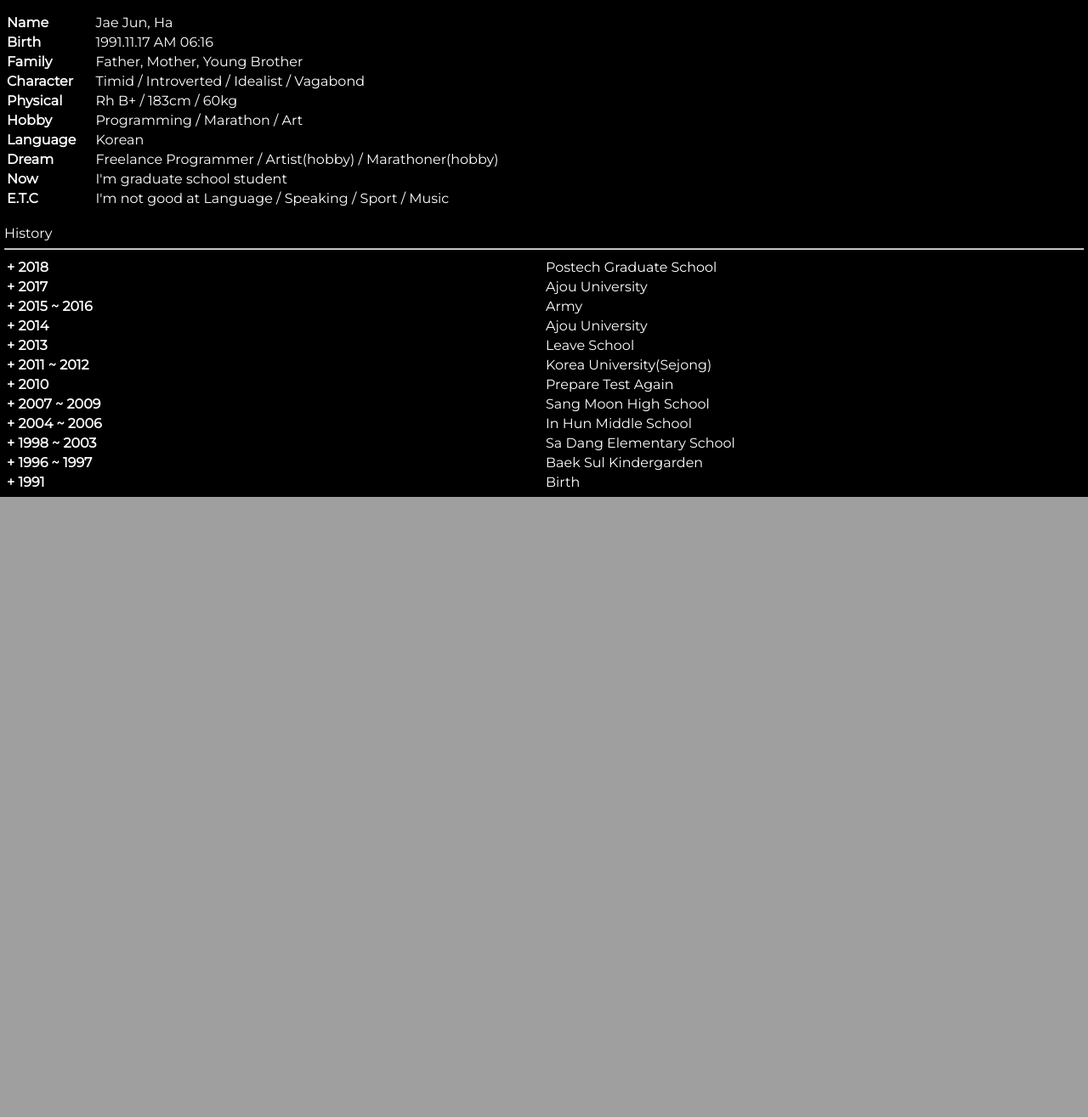
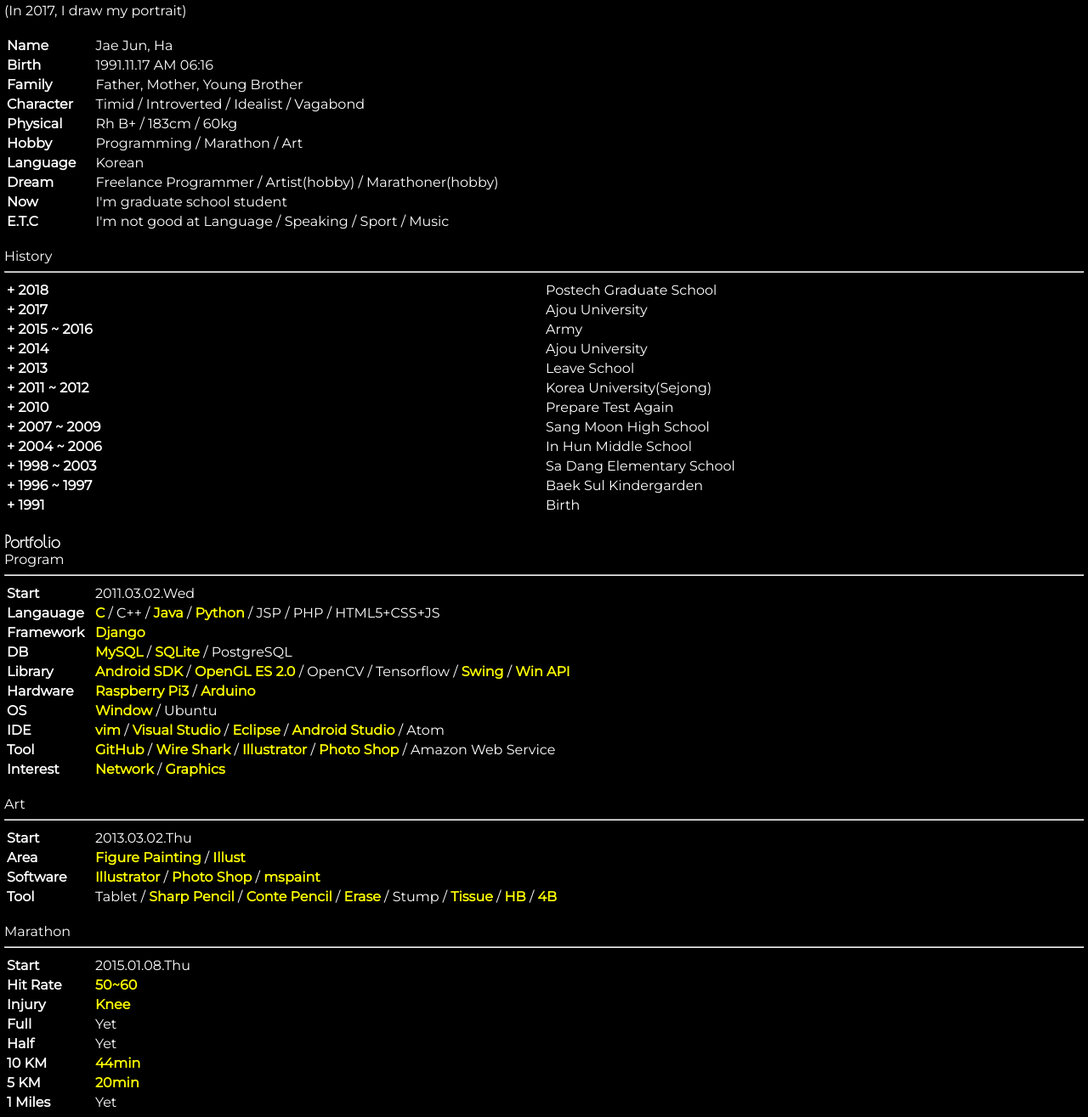
Before and after one commit to jaejunha/PersonalPage_v_1, a Django app: page /mobile in a window 1280 px wide. Shown: the part 3312-4627 px from the top of the page at 85% size. Before the commit the page ends 3897 px from the top, so only its background shows below. Run offline with Django 3.2, Linux system fonts and the light colour scheme; data comes from the database, SQL or seed files in the repository; some libraries are stand-ins or nearby versions.

Commit message:
add portfolio experience content

```diff
--- a/template/index.html
+++ b/template/index.html
@@ -56,7 +56,7 @@
 			<div class="bar">
 				<a href="javascript:switch_menu('home');">Home</a>
 				<a href="javascript:switch_menu('about');">About Me</a>
-				<a href="javascript:switch_menu('portfolio');">Portfolio</a>
+				<a href="javascript:switch_menu('portfolio');home--;">Portfolio</a>
 				<a href="javascript:switch_menu('local');">Local</a>
 				<a href="personal/personal.html">Memo</a>
 			</div>
--- a/template/mobile/index.html
+++ b/template/mobile/index.html
@@ -21,6 +21,7 @@
 	}
 	.introduce{
 		font-family: 'Poiret One', cursive;
+		font-size:13pt;
 	}
 	.title{
 		font-family: 'Poiret One', cursive;
@@ -39,6 +40,7 @@
 		text-align:center;
 		vertical-align:middle;
 		font-family: 'Poiret One', cursive;
+		font-weight:bold;
 	}
 	header img{
 		position: absolute;
@@ -104,6 +106,11 @@
                 font-weight:bold;
         }
 	.me table td{
+		vertical-align:top;
+	}
+	.portfolio table td:nth-of-type(1){
+		font-weight:bold;
+		width:100px;
 		vertical-align:top;
 	}
 </style>
@@ -253,6 +260,112 @@
 		</tr>
 	{%endfor%}
 	</table>
+	<br>
+	</div>
+	<div class ="portfolio">
+		<span class="title">Portfolio</span><br>
+		Program<br>
+		<hr>
+		<table>
+			<tr>
+				<td>Start</td>
+				<td>2011.03.02.Wed</td>
+			</tr>
+			<tr>
+				<td>Langauage</td>
+				<td><font>C</font> / C++ / <font>Java</font> / <font>Python</font> / JSP / PHP / HTML5+CSS+JS</td>
+			</tr>
+			<tr>
+				<td>Framework</td>
+				<td><font>Django</font></td>
+			</tr>
+			<tr>
+				<td>DB</td>
+				<td><font>MySQL</font> / <font>SQLite</font> / PostgreSQL</td>
+			</tr>
+			<tr>
+				<td>Library</td>
+				<td><font>Android SDK</font> / <font>OpenGL ES 2.0</font> / OpenCV / Tensorflow / <font>Swing</font> / <font>Win API</font></td>
+			</tr>
+			<tr>
+				<td>Hardware</td>
+				<td><font>Raspberry Pi3</font> / <font>Arduino</font></td>
+			</tr>
+			<tr>
+				<td>OS</td>
+				<td><font>Window</font> / Ubuntu</td>
+			</tr>
+			<tr>
+				<td>IDE</td>
+				<td><font>vim</font> / <font>Visual Studio</font> / <font>Eclipse</font> / <font>Android Studio</font> / Atom</td>
+			</tr>
+			<tr>
+				<td>Tool</td>
+				<td><font>GitHub</font> / <font>Wire Shark</font> / <font>Illustrator</font> / <font>Photo Shop</font> / Amazon Web Service</td>
+			</tr>
+			<tr>
+				<td>Interest</td>
+				<td><font>Network</font> / <font>Graphics</font></td>
+			</tr>
+		</table>
+		<br>
+		Art<br>
+		<hr>
+		<table>
+			<tr>
+				<td>Start</td>
+				<td>2013.03.02.Thu</td>
+			</tr>
+			<tr>
+				<td>Area</td>
+				<td><font>Figure Painting</font> / <font>Illust</font></td>
+			</tr>
+			<tr>
+				<td>Software</td>
+				<td><font>Illustrator</font> / <font>Photo Shop</font> / <font>mspaint</font></td>
+			</tr>
+			<tr>
+				<td>Tool</td>
+				<td>Tablet / <font>Sharp Pencil</font> / <font>Conte Pencil</font> / <font>Erase</font> / Stump / <font>Tissue</font> / <font>HB</font> / <font>4B</font> </td>
+			</tr>
+		</table>
+		<br>
+		Marathon<br>
+		<hr>
+		<table>
+			<tr>
+				<td>Start</td>
+				<td>2015.01.08.Thu</td>
+			</tr>
+			<tr>
+				<td>Hit Rate</td>
+				<td><font>50~60</font></td>
+			</tr>
+			<tr>
+				<td>Injury</td>
+				<td><font>Knee</font></td>
+			</tr>
+			<tr>
+				<td>Full</td>
+				<td>Yet</td>
+			</tr>
+			<tr>
+				<td>Half</td>
+				<td>Yet</td>
+			</tr>
+			<tr>
+				<td>10 KM</td>
+				<td><font>44min</font></td>
+			</tr>
+			<tr>
+				<td>5 KM</td>
+				<td><font>20min</font></td>
+			</tr>
+			<tr>
+				<td>1 Miles</td>
+				<td>Yet</td>
+			</tr>
+		</table>
 	</div>
 </body>
 </html>
```
Also changed, not shown: template/portfolio/art.html (+26 -1 lines), template/portfolio/marathon.html (+42 -1 lines), template/portfolio/program.html (+50 -1 lines).
